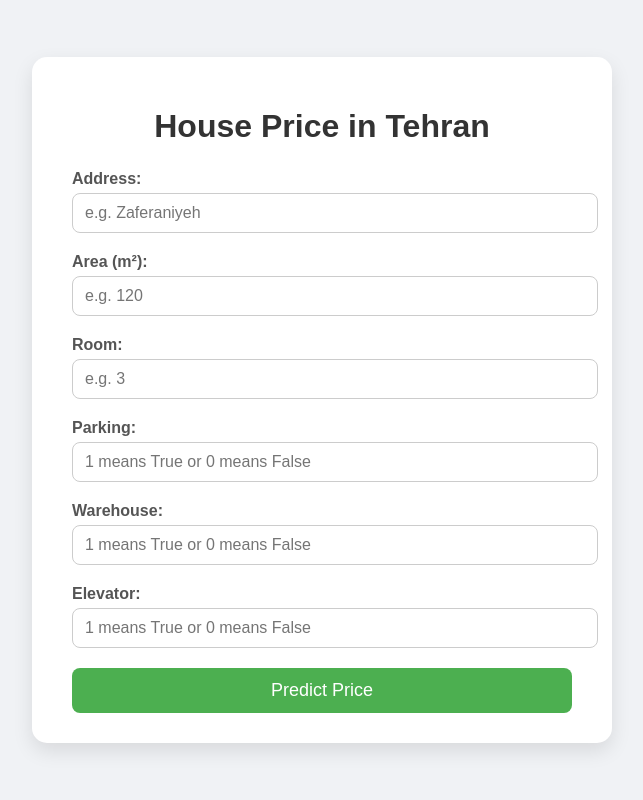
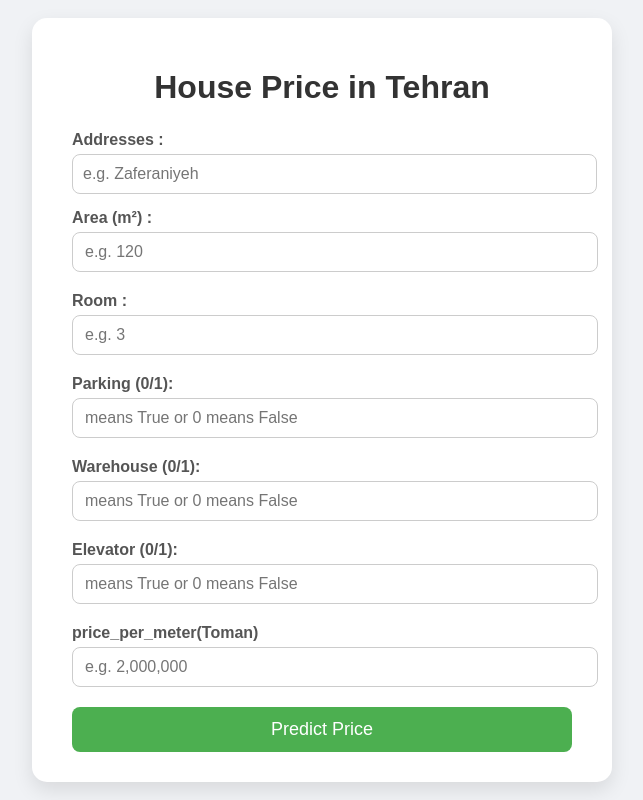
Before and after one commit to sajjadkhazaei/house-prices-in-tehran, a Django app: template django_project/api/templates/house_form.html in a window 1280 px wide. Shown: the whole page, without its empty margins (318-961 px from the left). Run offline with Django 5.2, Linux system fonts and the light colour scheme; the template is opened without the code that fills it, so the values that code supplies are empty; parts of the project's set-up code (start-up, migrations or seed data) failed here and were passed over.

Commit message:
add some feature

```diff
--- a/django_project/api/serializers.py
+++ b/django_project/api/serializers.py
@@ -7,3 +7,4 @@ class PredictPriceSerializer(serializers.Serializer):
     Warehouse = serializers.IntegerField()
     Elevator = serializers.IntegerField()
     Address = serializers.CharField()
+    price_per_meter = serializers.FloatField()
--- a/django_project/api/static/css/style.css
+++ b/django_project/api/static/css/style.css
@@ -8,6 +8,16 @@ body {
     height: 100vh;
     margin: 0;
 }
+input[list="addresses"] {
+    width: 105%;
+    padding: 10px;
+    font-size: 16px;
+    border: 1px solid #ccc;
+    border-radius: 8px;
+    box-sizing: border-box;
+    margin-bottom: 15px;
+}
+
 .container {
     background: #fff;
     padding: 30px 40px;
--- a/django_project/api/templates/house_form.html
+++ b/django_project/api/templates/house_form.html
@@ -2,8 +2,8 @@
 <!DOCTYPE html>
 <html lang="fa">
 <head>
-    <meta charset="UTF-8">
-    <meta name="viewport" content="width=device-width, initial-scale=1.0">
+    <meta charset="utf-8">
+    <meta name="viewport" content="width=device-width, initial-scale=1">
     <title>House Price in Tehran</title>
     <link rel="stylesheet" href="{% static 'css/style.css' %}">
 </head>
@@ -12,31 +12,42 @@
         <h1>House Price in Tehran</h1>
         <form method="POST">
             {% csrf_token %}
-            <label>Address:</label>
-            <input type="text" name="address" placeholder="e.g. Zaferaniyeh" required>
 
-            <label>Area (m²):</label>
+            <label> Addresses :</label>
+            <input list="addresses" name="address" placeholder="e.g. Zaferaniyeh" required>
+            <datalist id="addresses">
+                {% for a in address_choices %}
+                    <option value="{{ a }}"></option>
+                {% endfor %}
+            </datalist>
+
+            <label>Area (m²) :</label>
             <input type="number" name="area" step="0.01" placeholder="e.g. 120" required>
 
-            <label>Room:</label>
+            <label>Room : </label>
             <input type="number" name="rooms" placeholder="e.g. 3" required>
 
-            <label>Parking:</label>
-            <input type="number" name="parking" placeholder="1 means True or 0 means False" required>
+            <label>Parking (0/1):</label>
+            <input type="number" name="parking" min="0" max="1" placeholder="means True or 0 means False" required>
 
-            <label>Warehouse:</label>
-            <input type="number" name="warehouse" placeholder="1 means True or 0 means False" required>
+            <label>Warehouse (0/1):</label>
+            <input type="number" name="warehouse" min="0" max="1" placeholder="means True or 0 means False" required>
 
-            <label>Elevator:</label>
-            <input type="number" name="elevator" placeholder="1 means True or 0 means False " required>
+            <label>Elevator (0/1):</label>
+            <input type="number" name="elevator" min="0" max="1" placeholder="means True or 0 means False" required>
+
+            <label>price_per_meter(Toman)</label>
+            <input type="number" name="price_per_meter" step="1000" placeholder="e.g. 2,000,000" required>
 
             <button type="submit">Predict Price</button>
         </form>
 
+        {% if error %}
+            <div class="error">{{ error }}</div>
+        {% endif %}
+
         {% if prediction %}
-            <div class="result">
-                Predicted Price: {{ prediction }} Toman
-            </div>
+            <div class="result">Predict Price : {{ prediction }} Toman </div>
         {% endif %}
     </div>
 </body>
```
Also changed, not shown: django_project/api/views.py (+66 -34 lines), django_project/db.sqlite3, 5 other files.
